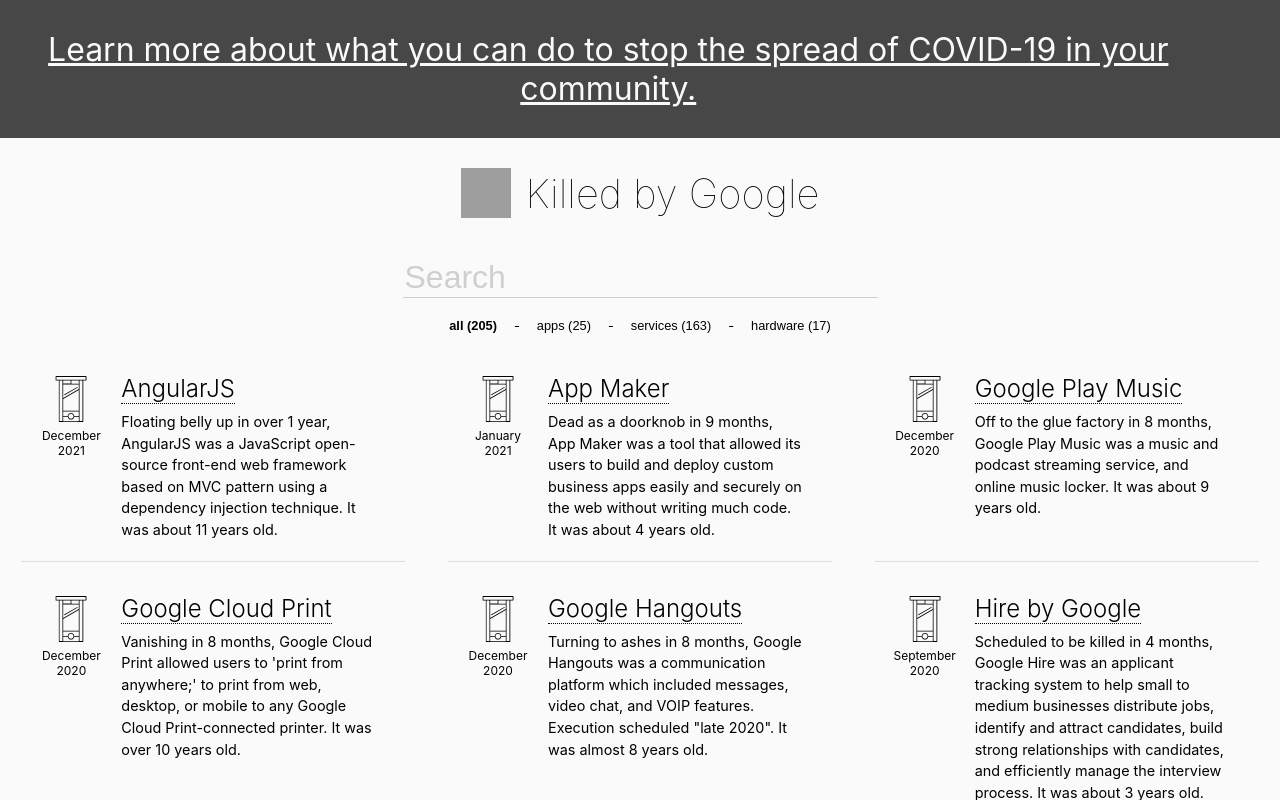
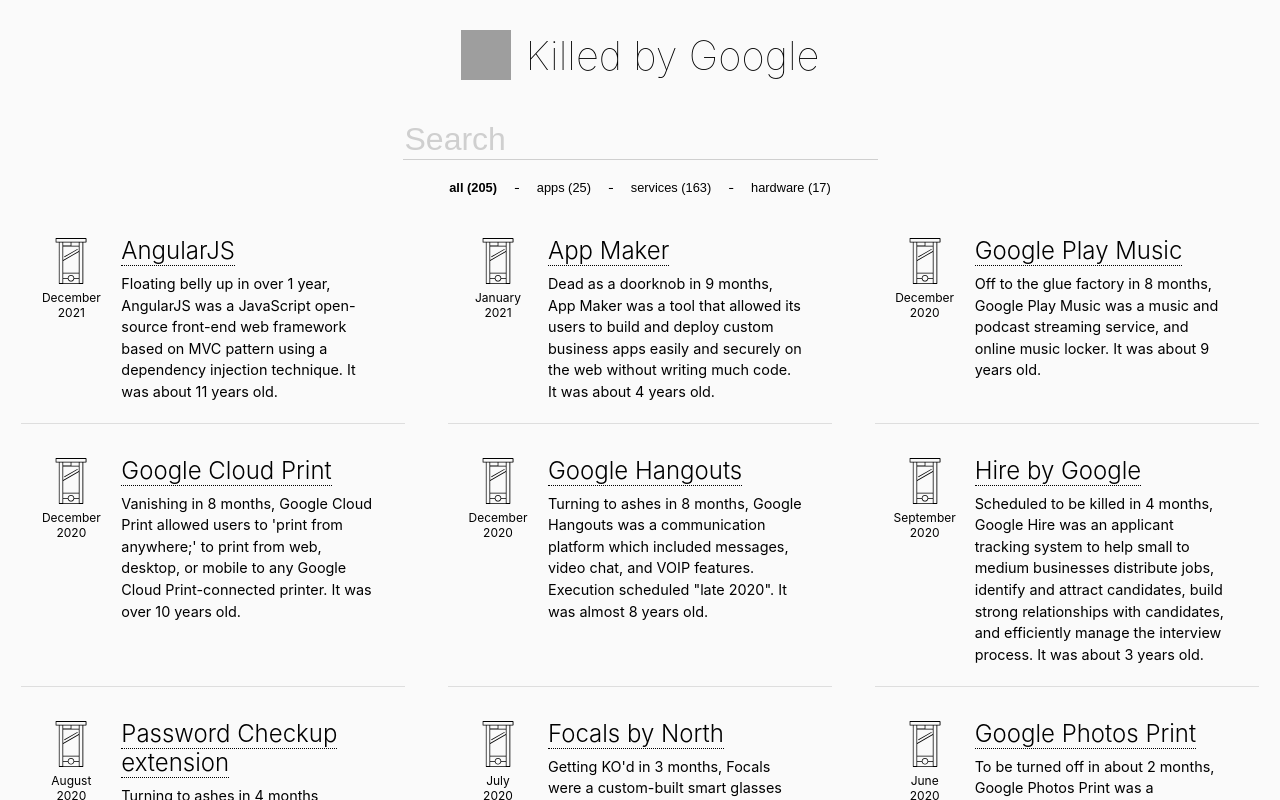
Before and after one commit to bright0220/killedbygoogle, a React app: page / in a window 1280 px wide. Shown: the top 800 px of the page. Built offline with nearby package versions, Linux system fonts and the light colour scheme; grey boxes are pictures that could not be loaded.

Commit message:
Remove Banner Message

```diff
--- a/src/App.jsx
+++ b/src/App.jsx
@@ -76,11 +76,6 @@
     const { listOfItems, activeFilter, term, fullList } = this.state;
     return (
       <div>
-        <BannerMessage>
-          <a href="https://www.cdc.gov/coronavirus/2019-ncov/community/index.html">
-            {'Learn more about what you can do to stop the spread of COVID-19 in your community.'}
-          </a>
-        </BannerMessage>
         <Header />
         <Search search={this.searchFilter} term={term} />
         <Filter
```
